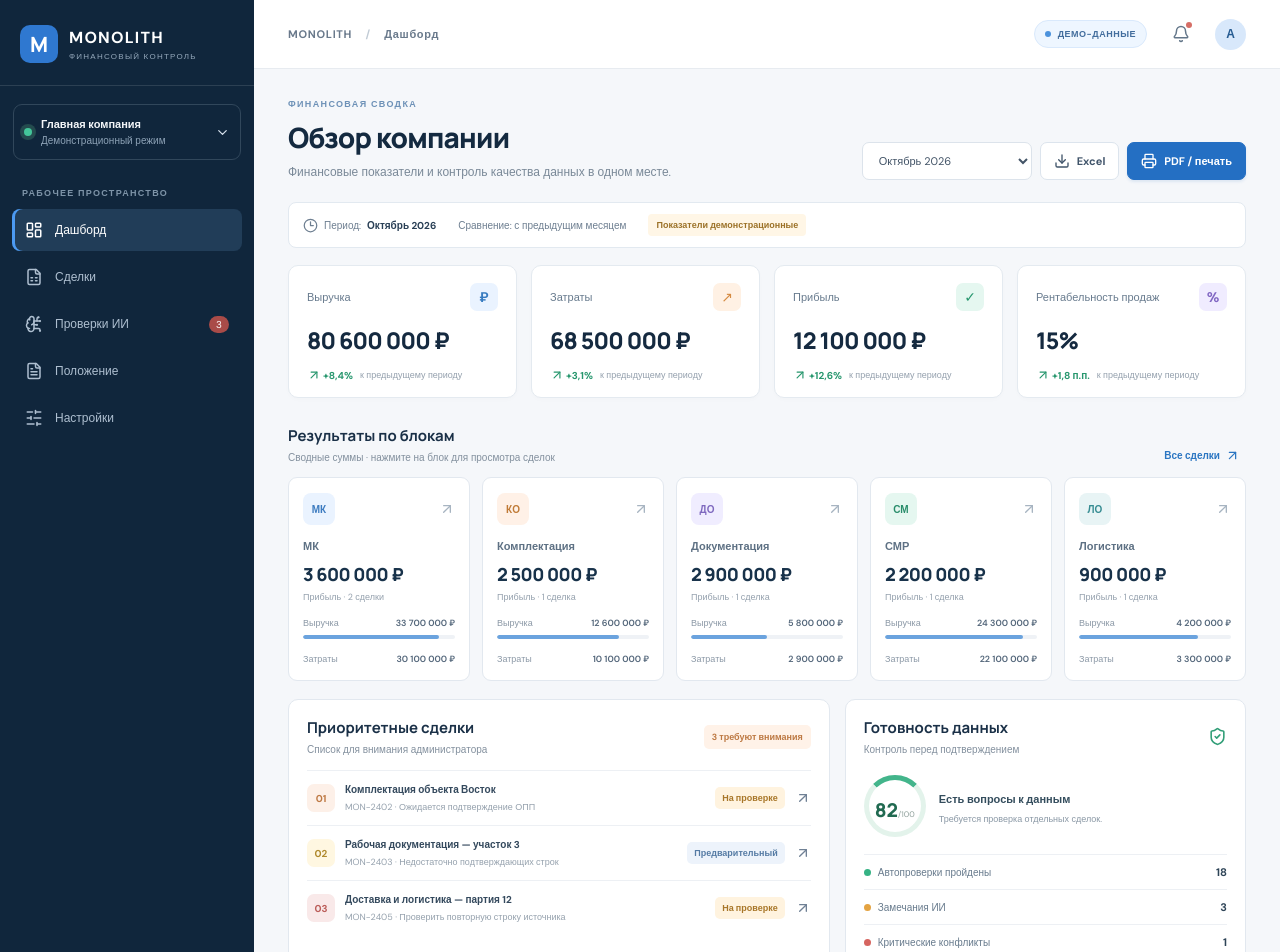
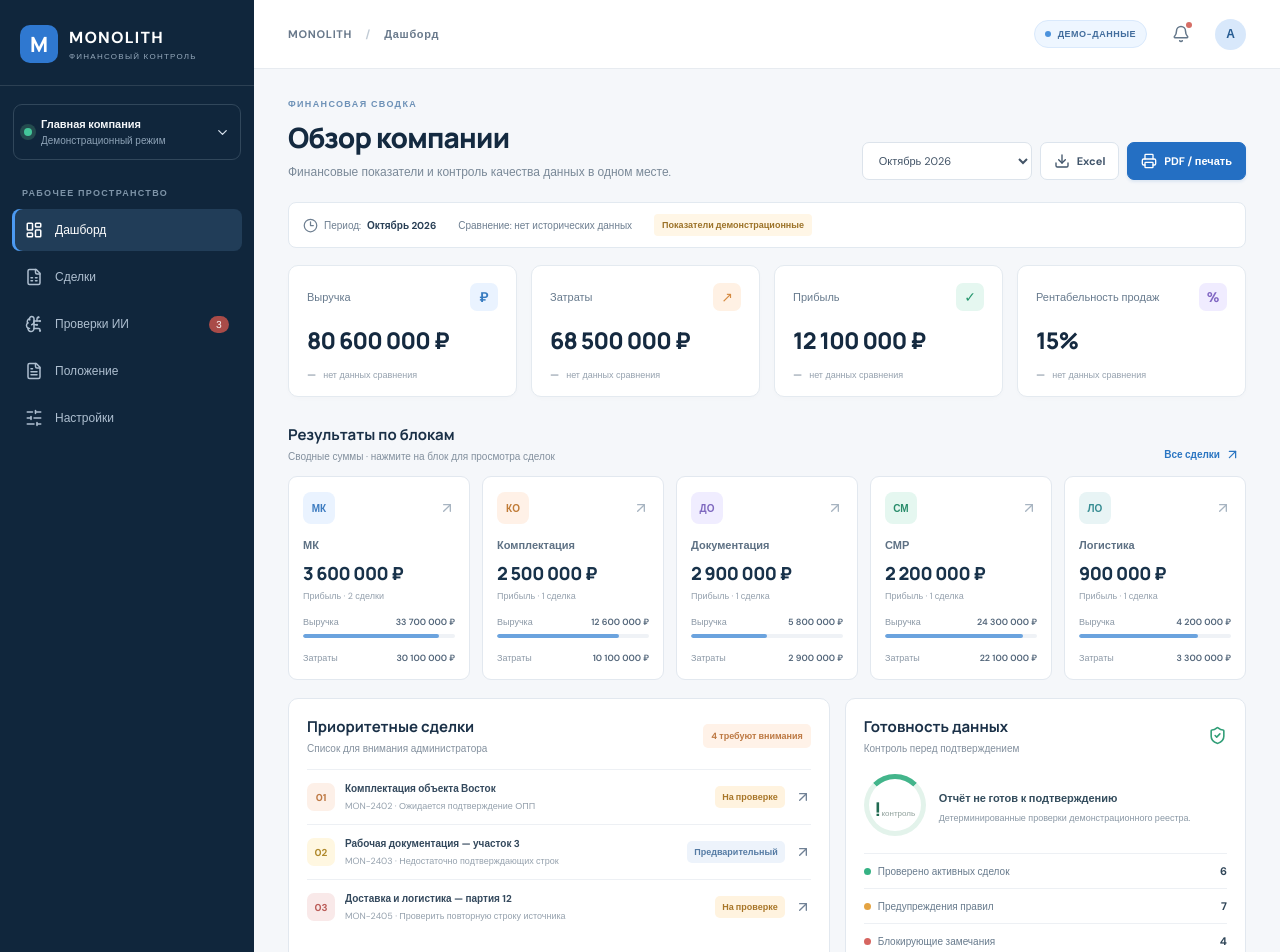
Before and after one commit to GluhovVG/Monolit, a React (Vite) app: page / in a window 1280 px wide. Shown: the top 952 px of the page. Built offline with nearby package versions, Linux system fonts and the light colour scheme.

Commit message:
fix: show absent periods honestly and dynamic readiness metrics

```diff
--- a/src/App.tsx
+++ b/src/App.tsx
@@ -419,43 +419,46 @@ function App() {
                 <span>
                   <Clock3 size={15} /> Период: <b>{period}</b>
                 </span>
-                <span>Сравнение: с предыдущим месяцем</span>
+                <span>Сравнение: нет исторических данных</span>
                 <span className="prelim-tag">Показатели демонстрационные</span>
               </div>
               <div className="kpi-grid">
                 <Kpi
                   label="Выручка"
-                  value={money(totals.revenue)}
-                  change="+8,4%"
-                  trend="up"
-                  note="к предыдущему периоду"
+                  value={periodDeals.length ? money(totals.revenue) : '—'}
+                  change="—"
+                  trend="flat"
+                  note="нет данных сравнения"
                   color="blue"
                 />
                 <Kpi
                   label="Затраты"
-                  value={money(totals.cost)}
-                  change="+3,1%"
-                  trend="up"
-                  note="к предыдущему периоду"
+                  value={periodDeals.length ? money(totals.cost) : '—'}
+                  change="—"
+                  trend="flat"
+                  note="нет данных сравнения"
                   color="orange"
                 />
                 <Kpi
                   label="Прибыль"
-                  value={money(profit)}
-                  change="+12,6%"
-                  trend="up"
-                  note="к предыдущему периоду"
+                  value={periodDeals.length ? money(profit) : '—'}
+                  change="—"
+                  trend="flat"
+                  note="нет данных сравнения"
                   color="green"
                 />
                 <Kpi
                   label="Рентабельность продаж"
-                  value={pct(margin)}
-                  change="+1,8 п.п."
-                  trend="up"
-                  note="к предыдущему периоду"
+                  value={margin === null ? '—' : pct(margin)}
+                  change="—"
+                  trend="flat"
+                  note="нет данных сравнения"
                   color="violet"
                 />
               </div>
+              {periodDeals.length === 0 && (
+                <div className="bottom-note">За этот период источники не загружены. Отсутствие данных не означает нулевой результат.</div>
+              )}
               <div className="section-head">
                 <div>
                   <h2>Результаты по блокам</h2>
@@ -527,9 +530,9 @@ function App() {
                       <h2>Приоритетные сделки</h2>
                       <p>Список для внимания администратора</p>
                     </div>
-                    <span className="counter">3 требуют внимания</span>
+                    <span className="counter">{periodDeals.filter(d => d.status !== 'Подтверждён').length} требуют внимания</span>
                   </div>
-                  {seedDeals
+                  {periodDeals
                     .filter(d => d.status !== 'Подтверждён')
                     .slice(0, 3)
                     .map((d, i) => (
@@ -577,31 +580,31 @@ function App() {
                   </div>
                   <div className="health-score">
                     <div className="score-ring">
-                      <strong>82</strong>
-                      <span>/100</span>
+                      <strong>{reportCheck.okToPublish ? 'OK' : '!'}</strong>
+                        <span>контроль</span>
                     </div>
                     <div>
-                      <strong>Есть вопросы к данным</strong>
-                      <p>Требуется проверка отдельных сделок.</p>
+                      <strong>{reportCheck.okToPublish ? 'Блокировок нет' : 'Отчёт не готов к подтверждению'}</strong>
+                       <p>Детерминированные проверки демонстрационного реестра.</p>
                     </div>
                   </div>
                   <div className="health-line">
                     <span>
-                      <i className="dot green-dot"></i> Автопроверки пройдены
+                      <i className="dot green-dot"></i> Проверено активных сделок
                     </span>
-                    <b>18</b>
+                    <b>{reportCheck.checkedDeals}</b>
                   </div>
                   <div className="health-line">
                     <span>
-                      <i className="dot amber-dot"></i> Замечания ИИ
+                      <i className="dot amber-dot"></i> Предупреждения правил
                     </span>
-                    <b>3</b>
+                    <b>{reportCheck.warnings}</b>
                   </div>
                   <div className="health-line">
                     <span>
-                      <i className="dot red-dot"></i> Критические конфликты
+                      <i className="dot red-dot"></i> Блокирующие замечания
                     </span>
-                    <b>1</b>
+                    <b>{reportCheck.blockers}</b>
                   </div>
                   <button
                     className="panel-link"
@@ -629,6 +632,12 @@ function App() {
                   <p>Реестр и финансовые результаты по блокам.</p>
                 </div>
                 <div className="heading-actions">
+                  <select value={period} onChange={e => setPeriod(e.target.value)} aria-label="Период реестра">
+                    <option>Октябрь 2026</option>
+                    <option>Сентябрь 2026</option>
+                    <option>Август 2026</option>
+                    <option>Январь — октябрь 2026</option>
+                  </select>
                   <button className="btn-secondary" onClick={exportCsv}>
                     <Download size={16} /> Экспорт Excel
                   </button>
@@ -692,7 +701,7 @@ function App() {
                         >
                           {money(d.revenue - d.cost)}
                         </td>
-                        <td>{pct(((d.revenue - d.cost) / d.revenue) * 100)}</td>
+                        <td>{d.revenue ? pct(((d.revenue - d.cost) / d.revenue) * 100) : '—'}</td>
                         <td>
                           <span
                             className={
@@ -1089,10 +1098,7 @@ function App() {
               <div>
                 <small>Рентабельность</small>
                 <strong>
-                  {pct(
-                    ((selected.revenue - selected.cost) / selected.revenue) *
-                      100
-                  )}
+                  {selected.revenue ? pct(((selected.revenue - selected.cost) / selected.revenue) * 100) : '—'}
                 </strong>
               </div>
             </div>
@@ -1155,9 +1161,9 @@ function Kpi({
         <span className={'trend ' + trend}>
           {trend === 'up' ? (
             <ArrowUpRight size={14} />
-          ) : (
+          ) : trend === 'down' ? (
             <ArrowDownRight size={14} />
-          )}{' '}
+          ) : null}{' '}
           {change}
         </span>
         <span>{note}</span>
```
